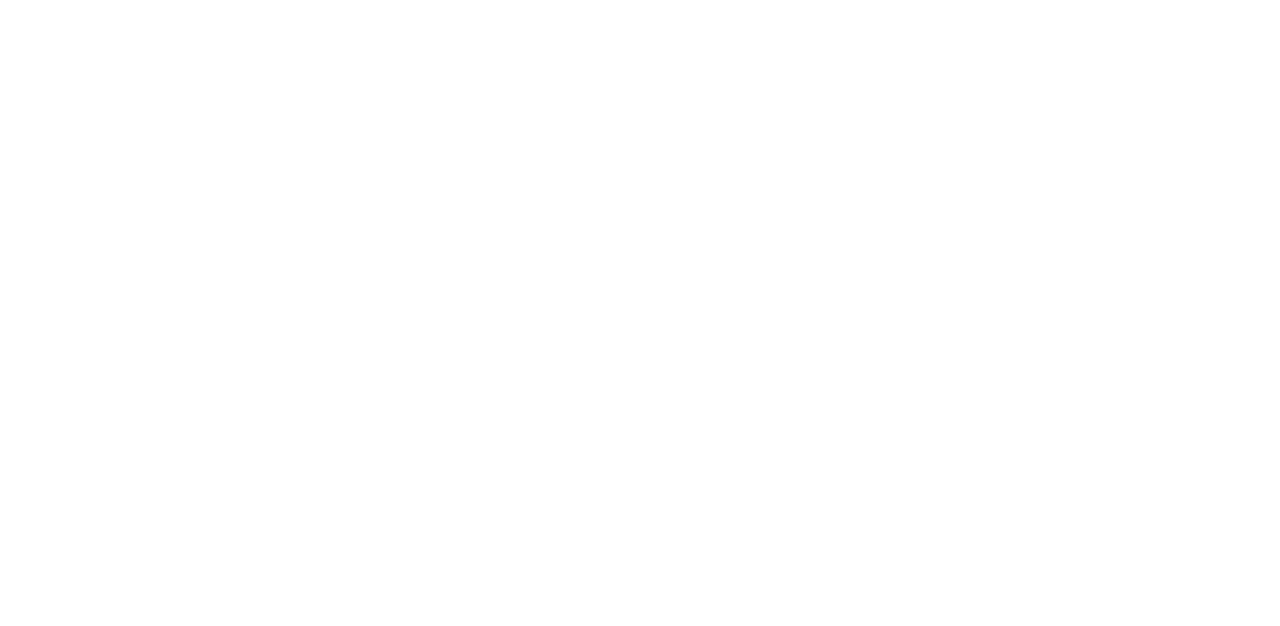
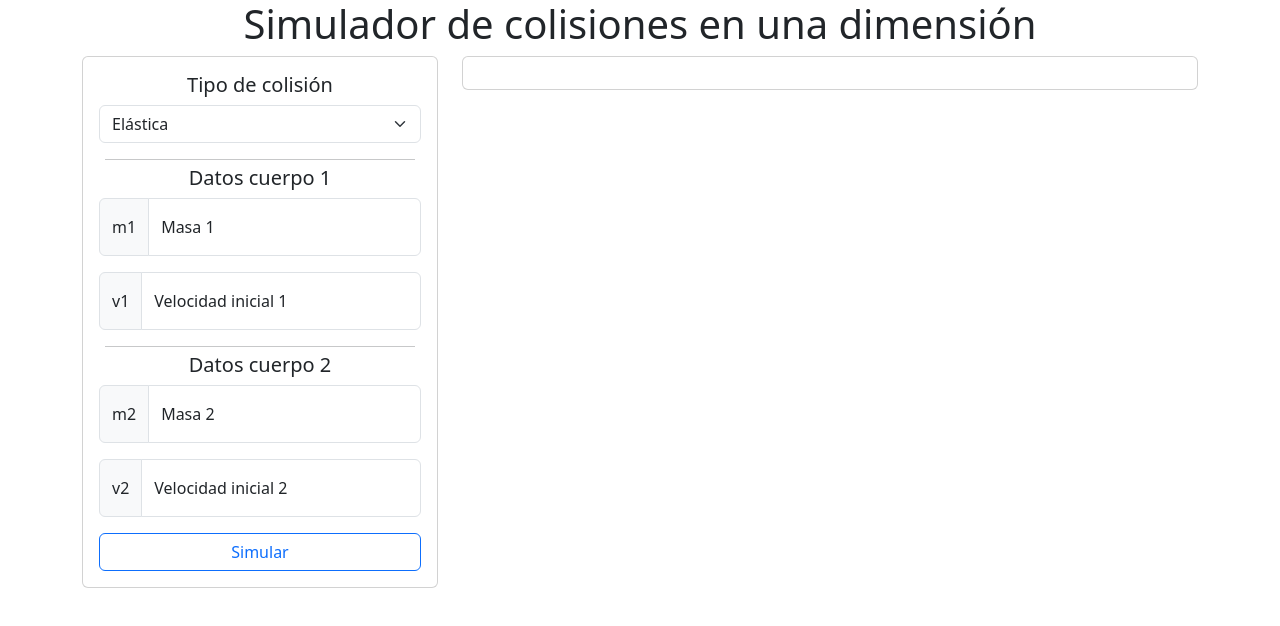
Before and after one commit to YJoel/Simulacion-Colisiones-en-una-Dimension, a website: page src/index.html in a window 1280 px wide. Drawn offline with nearby package versions, Linux system fonts and the light colour scheme.

Commit message:
Se agragó el formulario para la simulación

```diff
--- a/src/estilos/estilos.css
+++ b/src/estilos/estilos.css
@@ -0,0 +1,3 @@
+hr{
+    margin: 6px;
+}
--- a/src/index.html
+++ b/src/index.html
@@ -1,11 +1,87 @@
 <!DOCTYPE html>
 <html lang="es">
+
 <head>
     <meta charset="UTF-8">
     <meta name="viewport" content="width=device-width, initial-scale=1.0">
     <title>Colisiones en una Dimension</title>
+
+    <link rel="stylesheet" href="../node_modules/bootstrap/dist/css/bootstrap.min.css">
+    <link rel="stylesheet" href="../src/estilos/estilos.css">
 </head>
+
 <body>
+    <h1 class="display-6 text-center"><b>Simulador de colisiones en una dimensión</b></h1>
+    <div class="container">
+        <div class="row">
+            <div class="col-4">
+                <div class="card">
+                    <div class="card-body">
+                        <form action="">
+                            <div class="mb-3">
+                                <h5 class="text-center">Tipo de colisión</h5>
+                                <select class="form-select" aria-label="Default select example">
+                                    <option value="1">Elástica</option>
+                                    <option value="2">Inelástica</option>
+                                </select>
+                            </div>
 
+                            <hr>
+                            <h5 class="text-center">Datos cuerpo 1</h5>
+                            <div class="input-group mb-3">
+                                <span class="input-group-text">m1</span>
+                                <div class="form-floating">
+                                    <input type="text" class="form-control" id="floatingInputGroup1"
+                                        placeholder="masa 1">
+                                    <label for="floatingInputGroup1">Masa 1</label>
+                                </div>
+                            </div>
+
+                            <div class="input-group mb-3">
+                                <span class="input-group-text">v1</span>
+                                <div class="form-floating">
+                                    <input type="text" class="form-control" id="floatingInputGroup1" placeholder="v1">
+                                    <label for="floatingInputGroup1">Velocidad inicial 1</label>
+                                </div>
+                            </div>
+                            <hr>
+
+                            <h5 class="text-center">Datos cuerpo 2</h5>
+                            <div class="input-group mb-3">
+                                <span class="input-group-text">m2</span>
+                                <div class="form-floating">
+                                    <input type="text" class="form-control" id="floatingInputGroup1"
+                                        placeholder="masa 2">
+                                    <label for="floatingInputGroup1">Masa 2</label>
+                                </div>
+                            </div>
+
+                            <div class="input-group mb-3">
+                                <span class="input-group-text">v2</span>
+                                <div class="form-floating">
+                                    <input type="text" class="form-control" id="floatingInputGroup1" placeholder="v2">
+                                    <label for="floatingInputGroup1">Velocidad inicial 2</label>
+                                </div>
+                            </div>
+                            <div class="d-grid gap-2">
+                                <button type="submit" class="btn btn-outline-primary">Simular</button>
+                            </div>
+
+                        </form>
+                    </div>
+                </div>
+            </div>
+            <div class="col-8">
+                <div class="card">
+                    <div class="card-body">
+                        <form action=""></form>
+                    </div>
+                </div>
+            </div>
+        </div>
+    </div>
+
+    <script src="../node_modules/bootstrap/dist/js/bootstrap.min.js"></script>
 </body>
+
 </html>
```
